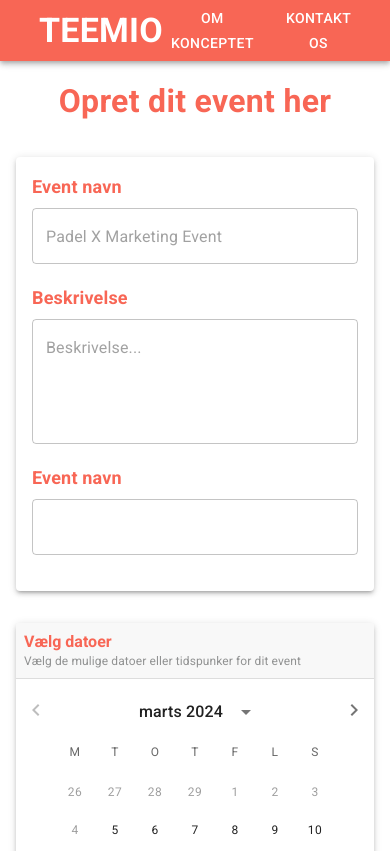
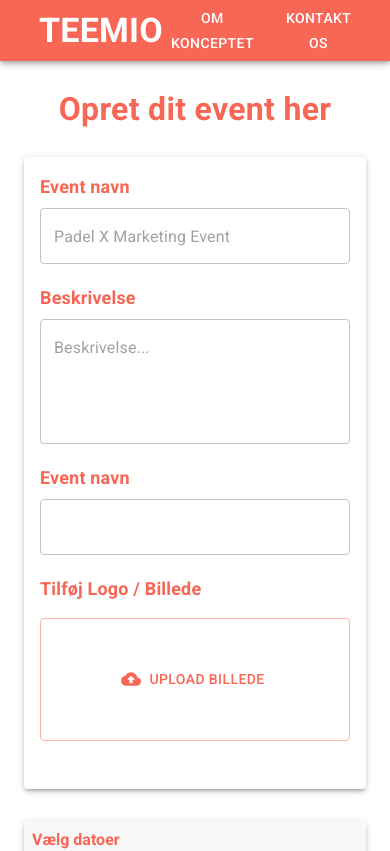
Before and after one commit to myteemio/frontend, a Next.js app: page /opret-event in a window 390 px wide. Shown: the top 851 px of the page. Built offline with nearby package versions, Linux system fonts and the light colour scheme.

Commit message:
responsive create event page

```diff
--- a/src/app/opret-event/page.tsx
+++ b/src/app/opret-event/page.tsx
@@ -1,17 +1,40 @@
-'use client'
+'use client';
 import { DatePicker } from '@/components/DatePicker/DatePicker';
 import { StyledBox } from '@/components/StyledComponents/FlexBox/CreateEventBox';
-import { StyledHeader, StyledText } from '@/components/StyledComponents/Typography';
-import { Box, Paper, TextField } from '@mui/material';
+import { UploadBox } from '@/components/StyledComponents/FlexBox/UploadBox';
+import { StyledEventHeader, StyledText } from '@/components/StyledComponents/Typography';
+import { Check, CloudUpload } from '@mui/icons-material';
+import { Box, Button, Paper, TextField, Typography } from '@mui/material';
+import { ChangeEvent, useState } from 'react';
 
 export default function CreateEvent() {
+  const [filename, setFilename] = useState('');
+
+  const handleFileUpload = (e: ChangeEvent<HTMLInputElement>) => {
+    if (!e.target.files) {
+      return;
+    }
+    const file = e.target.files[0];
+    const { name } = file;
+    setFilename(name);
+
+    const reader = new FileReader();
+    reader.onload = (evt) => {
+      if (!evt?.target?.result) {
+        return;
+      }
+    };
+    reader.readAsBinaryString(file);
+  };
+
   return (
-    <StyledBox p={2}>
-      <StyledHeader mb={4} color={'primary'}>
+    <>
+      <StyledEventHeader color={'primary'} textAlign={'center'}>
         Opret dit event her
-      </StyledHeader>
+      </StyledEventHeader>
+      <StyledBox>
         <Box width={'100%'} mb={4}>
-        <Paper square={false} elevation={3} sx={{ padding: '16px' }}>
+          <Paper square={false} elevation={3} sx={{ padding: 2, pb: 4, boxSizing: 'border-box' }}>
             <Box component={'form'} mb={2}>
               <StyledText color={'primary'}>Event navn</StyledText>
               <TextField margin="dense" fullWidth placeholder="Padel X Marketing Event" required />
@@ -24,11 +47,40 @@ export default function CreateEvent() {
               <StyledText color={'primary'}>Event navn</StyledText>
               <TextField margin="dense" fullWidth required />
             </Box>
+            <Box mt={2}>
+              <form>
+                <StyledText mb={2} color={'primary'}>
+                  Tilføj Logo / Billede
+                </StyledText>
+                <UploadBox>
+                  <Button
+                    startIcon={<CloudUpload />}
+                    variant="outlined"
+                    component="label"
+                    sx={{ py: { xs: 6 }, px: { xs: 2, sm: 6 }, mr: { xs: 0, sm: 2 } }}
+                  >
+                    Upload Billede
+                    <input type="file" accept="image/*" hidden onChange={handleFileUpload} />
+                  </Button>
+                  <Box
+                    display={'flex'}
+                    width={{ xs: '100%', sm: '50%' }}
+                    columnGap={2}
+                    mt={2}
+                    alignSelf={{ xs: 'none', sm: 'center' }}
+                  >
+                    {filename ? <Check color="success" /> : null}
+                    <Typography>{filename}</Typography>
+                  </Box>
+                </UploadBox>
+              </form>
+            </Box>
           </Paper>
         </Box>
         <Box width={'100%'}>
           <DatePicker />
         </Box>
       </StyledBox>
+    </>
   );
 }
--- a/src/components/DatePicker/DatePicker.tsx
+++ b/src/components/DatePicker/DatePicker.tsx
@@ -1,6 +1,6 @@
 'use client';
 
-import { Box, Button, Grid, Typography, useTheme } from '@mui/material';
+import { Box, Grid, Typography, useTheme } from '@mui/material';
 import { DateCalendar, DatePickerSlotsComponentsProps, LocalizationProvider } from '@mui/x-date-pickers';
 import { AdapterDayjs } from '@mui/x-date-pickers/AdapterDayjs';
 import { Dayjs } from 'dayjs';
@@ -70,7 +70,7 @@ export function DatePicker() {
 
   return (
     <LocalizationProvider adapterLocale="da" dateAdapter={AdapterDayjs}>
-      <StyledCard elevation={3}>
+      <StyledCard elevation={3} sx={{ mb: 4 }}>
         <Box className={styles.titleContainer}>
           <Typography
             className={styles.title}
@@ -195,11 +195,6 @@ export function DatePicker() {
           </Grid>
         </StyledBox>
       </StyledCard>
-      <Box mt={4}>
-        <Button>test</Button>
-        <Button>test</Button>
-
-      </Box>
     </LocalizationProvider>
   );
 }
--- a/src/components/StyledComponents/FlexBox/CreateEventBox.tsx
+++ b/src/components/StyledComponents/FlexBox/CreateEventBox.tsx
@@ -8,9 +8,11 @@ export const StyledBox = styled(Box)(({ theme }) => ({
   display: 'flex',
   flexDirection: 'column',
   alignItems: 'center',
+  padding: '24px',
 
-  //   [theme.breakpoints.down('lg')]: {
-  //     flexDirection: 'column',
-  //     alignItems: 'center',
-  //   },
+    [theme.breakpoints.up(1024)]: {
+      flexDirection: 'row',
+      alignItems: 'flex-start',
+      gap: '24px',
+    },
 }));
--- /dev/null
+++ b/src/components/StyledComponents/FlexBox/UploadBox.tsx
@@ -0,0 +1,12 @@
+'use client';
+
+import { Box, styled } from '@mui/material';
+
+export const UploadBox = styled(Box)(({ theme }) => ({
+  display: 'flex',
+  flexDirection: 'column',
+  [theme.breakpoints.up('sm',)]: {
+    flexDirection: 'row',
+  },
+
+}));
--- a/src/components/StyledComponents/Typography.tsx
+++ b/src/components/StyledComponents/Typography.tsx
@@ -1,4 +1,4 @@
-'use client'
+'use client';
 
 import { Typography, styled } from '@mui/material';
 
@@ -32,3 +32,7 @@ export const StyledHeader = styled(Typography)(({ theme }) => ({
     fontSize: '64px',
   },
 }));
+
+export const StyledEventHeader = styled(StyledHeader)(({ theme }) => ({
+  marginTop: '24px',
+}));
```
Lines whose indentation alone changed are shown as unchanged.
